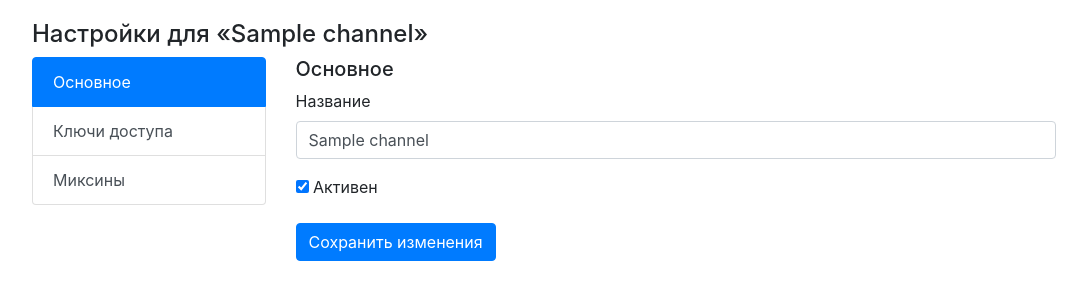
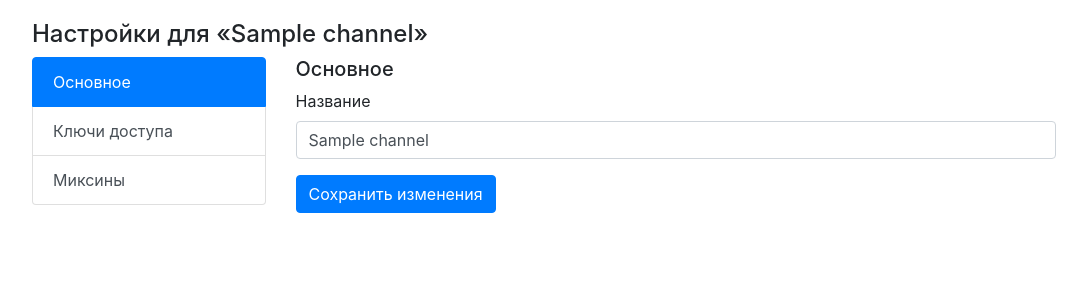
Before and after one commit to gaskeo/limq-panel, a Flask app: page /settings/1 in a window 1280 px wide. Shown: the part 54-354 px from the top of the page, without its empty margins (96-1183 px from the left). Run offline with Flask 2, Linux system fonts and the light colour scheme; a user stored in the database is signed in; tables that the repository leaves empty hold one stand-in row (values such as "Sample post"); some libraries are stand-ins or nearby versions.

Commit message:
remove "is active"

```diff
--- a/forms.py
+++ b/forms.py
@@ -37,7 +37,6 @@ class MainSettingsChannelForm(FlaskForm):
     id = HiddenField("", validators=[DataRequired()])
     name = StringField("Название", validators=[DataRequired(), Length(
         min=1, max=20, message="Не больше 20 символов")])
-    is_active = BooleanField("Активен", validators=[DataRequired()])
 
     submit = SubmitField("Сохранить изменения")
 
--- a/handlers/create_channel.py
+++ b/handlers/create_channel.py
@@ -39,7 +39,6 @@ def create_handler(sess_cr: ClassVar) -> Blueprint:
         session = sess_cr()
         channel = Channel(
             name=form.name.data,
-            is_active=True,
             id=chan_identifier(),
             owner_id=current_user.id
         )
--- a/handlers/settings.py
+++ b/handlers/settings.py
@@ -52,7 +52,6 @@ def create_handler(sess_cr: ClassVar) -> Blueprint:
         form_main_settings = MainSettingsChannelForm()
         form_main_settings.id.data = channel_id
         form_main_settings.name.data = chan.name
-        form_main_settings.is_active.data = chan.is_active
 
         form_keys = CreateKeyForm()
         form_keys.id.data = channel_id
@@ -93,7 +92,6 @@ def create_handler(sess_cr: ClassVar) -> Blueprint:
             return redirect("/?error=no_access_to_this_channel")
 
         chan.name = form.name.data
-        chan.is_active = form.is_active.data
         sess.commit()
         return redirect(f"/settings/{channel_id}")
 
--- a/templates/settings.html
+++ b/templates/settings.html
@@ -37,7 +37,6 @@
                             {{ error }}
                         </p>
                         {% endfor %}
-                        <p>{{ form_main_settings.is_active() }} {{ form_main_settings.is_active.label }}</p>
                         <p>{{ form_main_settings.submit(type="submit", class="btn btn-primary") }}</p>
                     </form>
                 </div>
```
Also changed, not shown: storage/channel.py.
